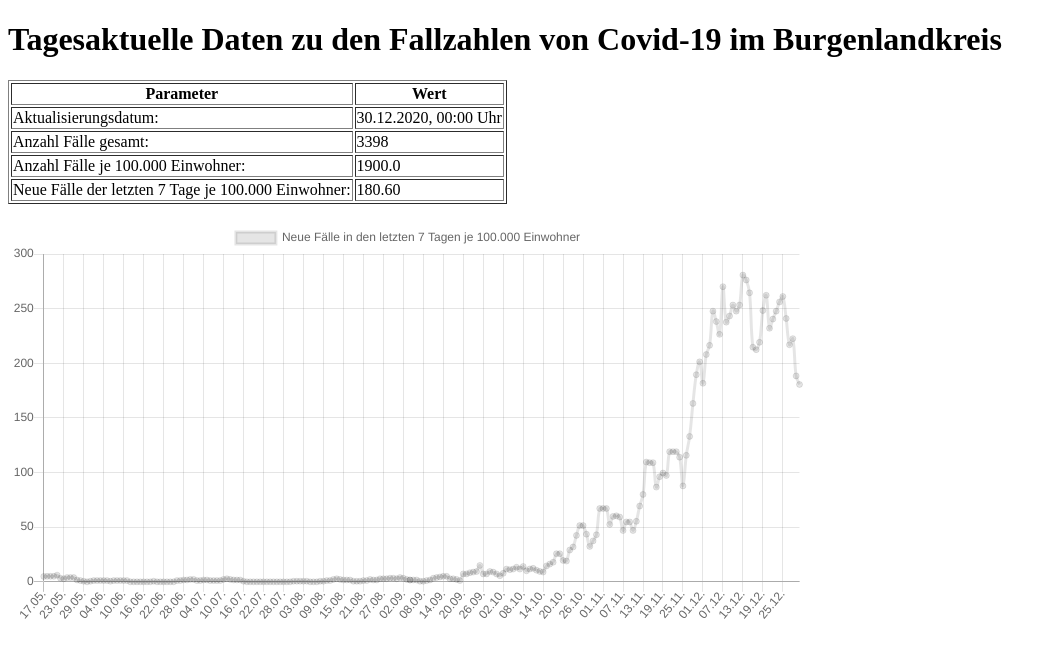
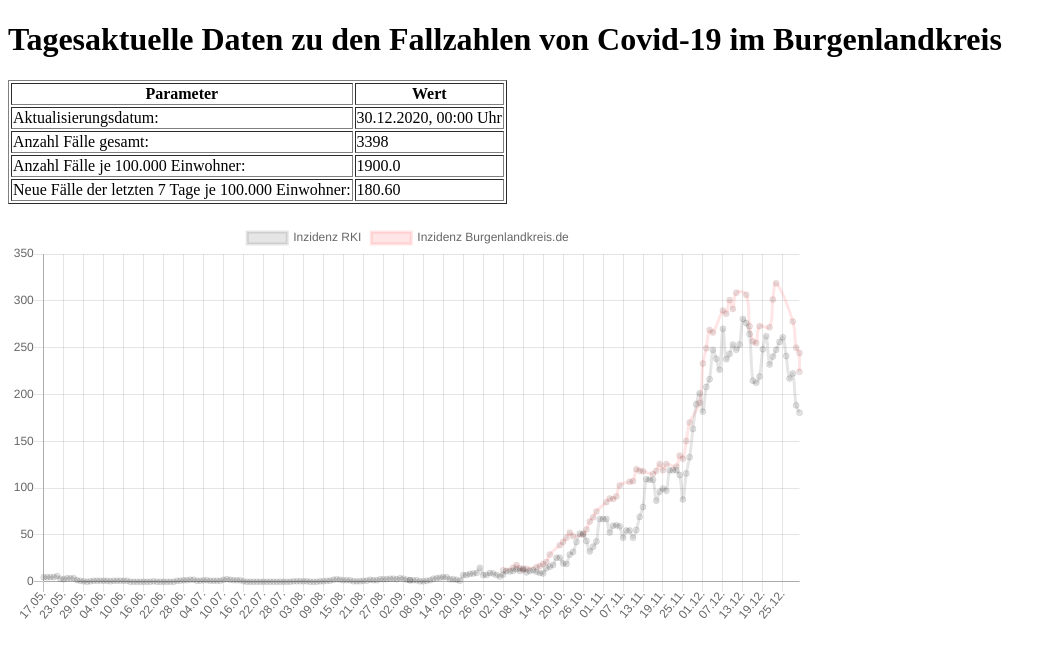
Before and after one commit to Rexaris/Covid-19, a plain HTML site: page Burgenlandkreis.html in a window 1280 px wide. Shown: the whole page, without its empty margins (0-1057 px from the left). Drawn offline with Linux system fonts and the light colour scheme.

Commit message:
Extraktion der Daten von Burgenlandkreis.de hinzugefügt

```diff
--- a/Burgenlandkreis.html
+++ b/Burgenlandkreis.html
@@ -6,9 +6,10 @@
 	<title>Covid-19 Status Burgenlandkreis</title>
 	<script src="Chart.bundle.min.js"></script>
 	<script>
-	function createChart(data)
+	function createChart(data,data2)
 	{
 		var dataTmp=[];
+		var dataTmp2=[];
 		for(var i=0;i<data.length;i++)
 		{
 			var rawX=data[i]["last_update"];
@@ -24,15 +25,30 @@
 			dataTmp.push({x:tmpX,y:rawY});
 		}
 
+		for(var i=0;i<data2.length;i++)
+		{
+
+			var tmpX=new Date(data2[i]["year"],data2[i]["month"]-1,data2[i]["day"],data2[i]["hour"],data2[i]["minute"]);
+			var rawY=data2[i]["inzidenz"];
+			dataTmp2.push({x:tmpX,y:rawY});
+		}
+
 		var ctx = document.getElementById('myChart');
 		var myChart = new Chart(ctx, {
 			type: 'scatter',
 			data: {
 				datasets:[{
-					label:"Neue Fälle in den letzten 7 Tagen je 100.000 Einwohner",
+					label:"Inzidenz RKI",
 					showLine:true,
 					fill:false,
 					data:dataTmp
+				},
+				{
+					label:"Inzidenz Burgenlandkreis.de",
+					showLine:true,
+					fill:false,
+					borderColor:"rgba(255, 0, 0, 0.1)",
+					data:dataTmp2
 				}]
 				},
 			options:{
@@ -70,6 +86,7 @@
 	<canvas id="myChart"></canvas>
 	<script>
 		var xmlhttp = new XMLHttpRequest();
+		var xmlhttp2 = new XMLHttpRequest();
 		xmlhttp.onreadystatechange = function() {
 		  if (this.readyState == 4 && this.status == 200) {
 			var myObj = JSON.parse(this.responseText);
@@ -126,8 +143,21 @@
 		  }
         };
 
+		xmlhttp2.onreadystatechange = function(){checkFinish(xmlhttp,xmlhttp2);};
+
+	    function checkFinish(request1,request2){
+			if(request1.readyState==4 && request1.status==200 && request2.readyState==4 && request2.status==200)
+			{
+				createChart(JSON.parse(request1.responseText),JSON.parse(request2.responseText));
+			}
+		}
+
+
+
 		xmlhttp.open("GET", "rkiData_Burgenlandkreis_aktuell.json", true);
 		xmlhttp.send();
+		xmlhttp2.open("GET", "burgenlandkreisdeData_Burgenlandkreis_aktuell.json", true);
+		xmlhttp2.send();
 
 	</script>
 </body>
--- /dev/null
+++ b/burgenlandkreisdeData_Burgenlandkreis_aktuell.json
@@ -0,0 +1,506 @@
+[
+    {
+        "day": 30,
+        "hour": 0,
+        "inzidenz": 224.22,
+        "minute": 0,
+        "month": 12,
+        "year": 2020
+    },
+    {
+        "day": 30,
+        "hour": 0,
+        "inzidenz": 244.34,
+        "minute": 0,
+        "month": 12,
+        "year": 2020
+    },
+    {
+        "day": 29,
+        "hour": 0,
+        "inzidenz": 249.94,
+        "minute": 0,
+        "month": 12,
+        "year": 2020
+    },
+    {
+        "day": 28,
+        "hour": 0,
+        "inzidenz": 277.89,
+        "minute": 0,
+        "month": 12,
+        "year": 2020
+    },
+    {
+        "day": 23,
+        "hour": 0,
+        "inzidenz": 318.71,
+        "minute": 0,
+        "month": 12,
+        "year": 2020
+    },
+    {
+        "day": 22,
+        "hour": 0,
+        "inzidenz": 301.38,
+        "minute": 0,
+        "month": 12,
+        "year": 2020
+    },
+    {
+        "day": 21,
+        "hour": 0,
+        "inzidenz": 271.74,
+        "minute": 0,
+        "month": 12,
+        "year": 2020
+    },
+    {
+        "day": 18,
+        "hour": 0,
+        "inzidenz": 272.86,
+        "minute": 0,
+        "month": 12,
+        "year": 2020
+    },
+    {
+        "day": 17,
+        "hour": 0,
+        "inzidenz": 254.97,
+        "minute": 0,
+        "month": 12,
+        "year": 2020
+    },
+    {
+        "day": 16,
+        "hour": 0,
+        "inzidenz": 256.65,
+        "minute": 0,
+        "month": 12,
+        "year": 2020
+    },
+    {
+        "day": 15,
+        "hour": 0,
+        "inzidenz": 272.86,
+        "minute": 0,
+        "month": 12,
+        "year": 2020
+    },
+    {
+        "day": 14,
+        "hour": 0,
+        "inzidenz": 306.41,
+        "minute": 0,
+        "month": 12,
+        "year": 2020
+    },
+    {
+        "day": 11,
+        "hour": 0,
+        "inzidenz": 308.65,
+        "minute": 0,
+        "month": 12,
+        "year": 2020
+    },
+    {
+        "day": 10,
+        "hour": 0,
+        "inzidenz": 291.31,
+        "minute": 0,
+        "month": 12,
+        "year": 2020
+    },
+    {
+        "day": 9,
+        "hour": 0,
+        "inzidenz": 300.82,
+        "minute": 0,
+        "month": 12,
+        "year": 2020
+    },
+    {
+        "day": 8,
+        "hour": 0,
+        "inzidenz": 286.28,
+        "minute": 0,
+        "month": 12,
+        "year": 2020
+    },
+    {
+        "day": 7,
+        "hour": 0,
+        "inzidenz": 289.63,
+        "minute": 0,
+        "month": 12,
+        "year": 2020
+    },
+    {
+        "day": 4,
+        "hour": 0,
+        "inzidenz": 266.15,
+        "minute": 0,
+        "month": 12,
+        "year": 2020
+    },
+    {
+        "day": 3,
+        "hour": 0,
+        "inzidenz": 268.95,
+        "minute": 0,
+        "month": 12,
+        "year": 2020
+    },
+    {
+        "day": 2,
+        "hour": 0,
+        "inzidenz": 249.38,
+        "minute": 0,
+        "month": 12,
+        "year": 2020
+    },
+    {
+        "day": 1,
+        "hour": 0,
+        "inzidenz": 233.16,
+        "minute": 0,
+        "month": 12,
+        "year": 2020
+    },
+    {
+        "day": 30,
+        "hour": 0,
+        "inzidenz": 191.23,
+        "minute": 0,
+        "month": 11,
+        "year": 2020
+    },
+    {
+        "day": 27,
+        "hour": 0,
+        "inzidenz": 169.98,
+        "minute": 0,
+        "month": 11,
+        "year": 2020
+    },
+    {
+        "day": 26,
+        "hour": 0,
+        "inzidenz": 150.41,
+        "minute": 0,
+        "month": 11,
+        "year": 2020
+    },
+    {
+        "day": 25,
+        "hour": 0,
+        "inzidenz": 131.4,
+        "minute": 0,
+        "month": 11,
+        "year": 2020
+    },
+    {
+        "day": 24,
+        "hour": 0,
+        "inzidenz": 134.75,
+        "minute": 0,
+        "month": 11,
+        "year": 2020
+    },
+    {
+        "day": 23,
+        "hour": 0,
+        "inzidenz": 123.01,
+        "minute": 0,
+        "month": 11,
+        "year": 2020
+    },
+    {
+        "day": 20,
+        "hour": 0,
+        "inzidenz": 125.81,
+        "minute": 0,
+        "month": 11,
+        "year": 2020
+    },
+    {
+        "day": 19,
+        "hour": 0,
+        "inzidenz": 119.1,
+        "minute": 0,
+        "month": 11,
+        "year": 2020
+    },
+    {
+        "day": 18,
+        "hour": 0,
+        "inzidenz": 125.81,
+        "minute": 0,
+        "month": 11,
+        "year": 2020
+    },
+    {
+        "day": 17,
+        "hour": 0,
+        "inzidenz": 118.54,
+        "minute": 0,
+        "month": 11,
+        "year": 2020
+    },
+    {
+        "day": 16,
+        "hour": 0,
+        "inzidenz": 115.18,
+        "minute": 0,
+        "month": 11,
+        "year": 2020
+    },
+    {
+        "day": 13,
+        "hour": 0,
+        "inzidenz": 117.98,
+        "minute": 0,
+        "month": 11,
+        "year": 2020
+    },
+    {
+        "day": 12,
+        "hour": 0,
+        "inzidenz": 118.63,
+        "minute": 0,
+        "month": 11,
+        "year": 2020
+    },
+    {
+        "day": 11,
+        "hour": 0,
+        "inzidenz": 120.31,
+        "minute": 0,
+        "month": 11,
+        "year": 2020
+    },
+    {
+        "day": 10,
+        "hour": 0,
+        "inzidenz": 107.44,
+        "minute": 0,
+        "month": 11,
+        "year": 2020
+    },
+    {
+        "day": 9,
+        "hour": 0,
+        "inzidenz": 106.88,
+        "minute": 0,
+        "month": 11,
+        "year": 2020
+    },
+    {
+        "day": 6,
+        "hour": 0,
+        "inzidenz": 102.96,
+        "minute": 0,
+        "month": 11,
+        "year": 2020
+    },
+    {
+        "day": 5,
+        "hour": 0,
+        "inzidenz": 91.21,
+        "minute": 0,
+        "month": 11,
+        "year": 2020
+    },
+    {
+        "day": 4,
+        "hour": 0,
+        "inzidenz": 88.41,
+        "minute": 0,
+        "month": 11,
+        "year": 2020
+    },
+    {
+        "day": 3,
+        "hour": 0,
+        "inzidenz": 88.97,
+        "minute": 0,
+        "month": 11,
+        "year": 2020
+    },
+    {
+        "day": 2,
+        "hour": 0,
+        "inzidenz": 85.06,
+        "minute": 0,
+        "month": 11,
+        "year": 2020
+    },
+    {
+        "day": 30,
+        "hour": 0,
+        "inzidenz": 74.98,
+        "minute": 0,
+        "month": 10,
+        "year": 2020
+    },
+    {
+        "day": 29,
+        "hour": 0,
+        "inzidenz": 68.83,
+        "minute": 0,
+        "month": 10,
+        "year": 2020
+    },
+    {
+        "day": 28,
+        "hour": 0,
+        "inzidenz": 64.35,
+        "minute": 0,
+        "month": 10,
+        "year": 2020
+    },
+    {
+        "day": 27,
+        "hour": 0,
+        "inzidenz": 55.95,
+        "minute": 0,
+        "month": 10,
+        "year": 2020
+    },
+    {
+        "day": 26,
+        "hour": 0,
+        "inzidenz": 50.36,
+        "minute": 0,
+        "month": 10,
+        "year": 2020
+    },
+    {
+        "day": 23,
+        "hour": 0,
+        "inzidenz": 48.68,
+        "minute": 0,
+        "month": 10,
+        "year": 2020
+    },
+    {
+        "day": 22,
+        "hour": 0,
+        "inzidenz": 52.6,
+        "minute": 0,
+        "month": 10,
+        "year": 2020
+    },
+    {
+        "day": 21,
+        "hour": 0,
+        "inzidenz": 47.0,
+        "minute": 0,
+        "month": 10,
+        "year": 2020
+    },
+    {
+        "day": 20,
+        "hour": 0,
+        "inzidenz": 42.53,
+        "minute": 0,
+        "month": 10,
+        "year": 2020
+    },
+    {
+        "day": 19,
+        "hour": 0,
+        "inzidenz": 39.17,
+        "minute": 0,
+        "month": 10,
+        "year": 2020
+    },
+    {
+        "day": 16,
+        "hour": 0,
+        "inzidenz": 29.1,
+        "minute": 0,
+        "month": 10,
+        "year": 2020
+    },
+    {
+        "day": 15,
+        "hour": 0,
+        "inzidenz": 21.26,
+        "minute": 0,
+        "month": 10,
+        "year": 2020
+    },
+    {
+        "day": 14,
+        "hour": 0,
+        "inzidenz": 19.03,
+        "minute": 0,
+        "month": 10,
+        "year": 2020
+    },
+    {
+        "day": 13,
+        "hour": 0,
+        "inzidenz": 16.79,
+        "minute": 0,
+        "month": 10,
+        "year": 2020
+    },
+    {
+        "day": 12,
+        "hour": 0,
+        "inzidenz": 15.67,
+        "minute": 0,
+        "month": 10,
+        "year": 2020
+    },
+    {
+        "day": 9,
+        "hour": 0,
+        "inzidenz": 13.99,
+        "minute": 0,
+        "month": 10,
+        "year": 2020
+    },
+    {
+        "day": 8,
+        "hour": 0,
+        "inzidenz": 12.87,
+        "minute": 0,
+        "month": 10,
+        "year": 2020
+    },
+    {
+        "day": 7,
+        "hour": 0,
+        "inzidenz": 14.55,
+        "minute": 0,
+        "month": 10,
+        "year": 2020
+    },
+    {
+        "day": 6,
+        "hour": 0,
+        "inzidenz": 17.91,
+        "minute": 0,
+        "month": 10,
+        "year": 2020
+    },
+    {
+        "day": 5,
+        "hour": 0,
+        "inzidenz": 15.11,
+        "minute": 0,
+        "month": 10,
+        "year": 2020
+    },
+    {
+        "day": 2,
+        "hour": 0,
+        "inzidenz": 12.31,
+        "minute": 0,
+        "month": 10,
+        "year": 2020
+    }
+]
```
Also changed, not shown: 1 other file.
